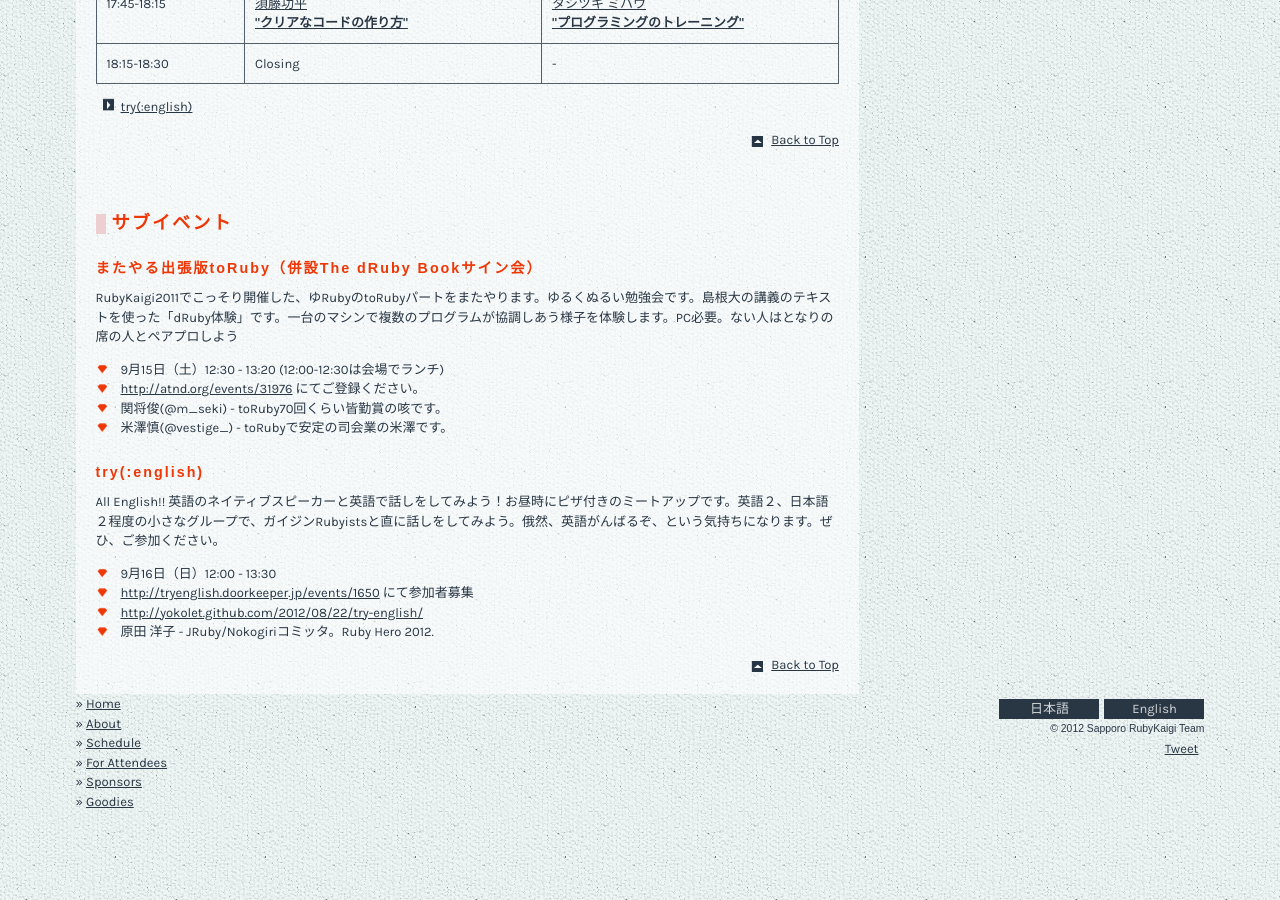
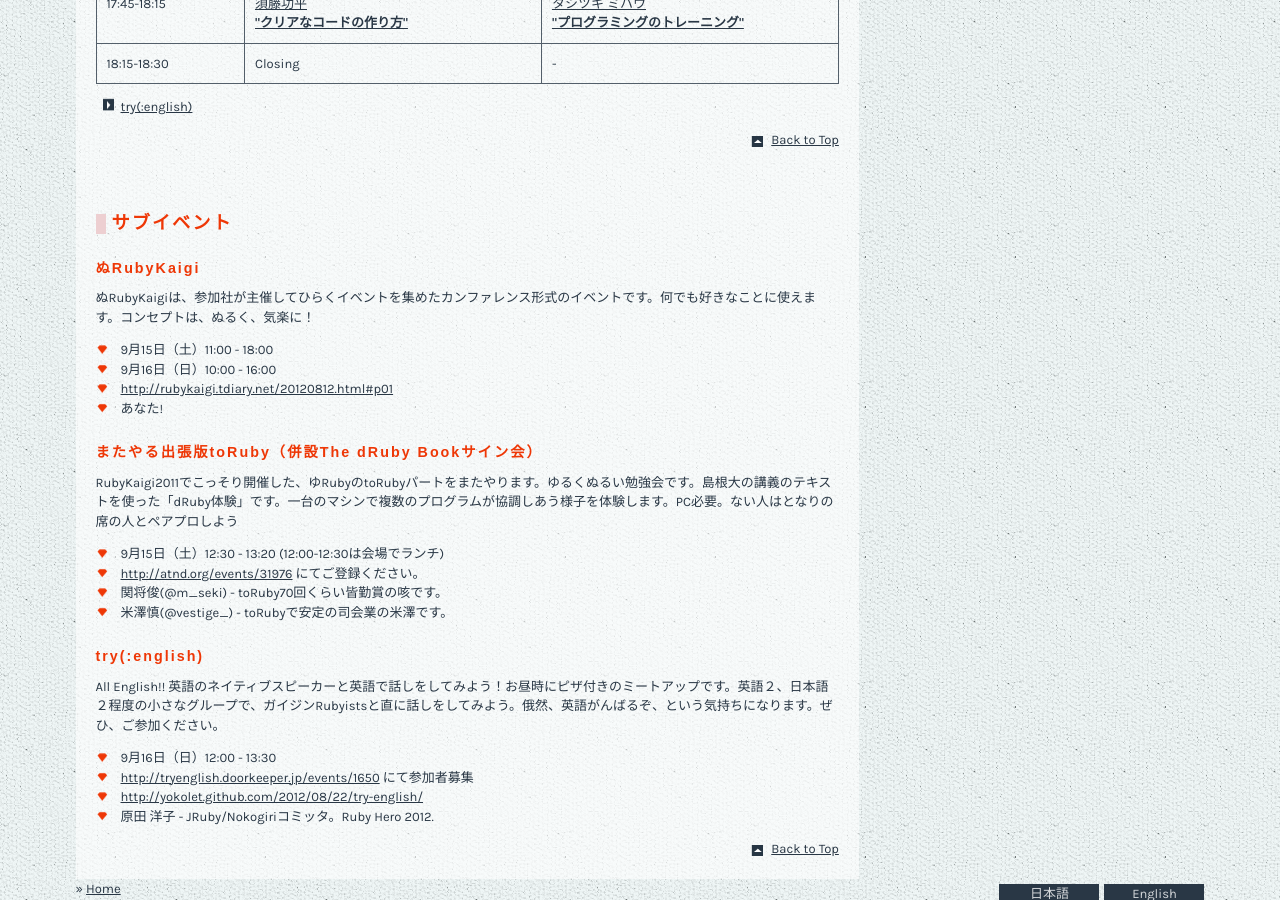
Before and after one commit to ruby-sapporo/sapporo.rubykaigi.org, a Jekyll site: the page built from 2012/ja/schedule.html, in a window 1280 px wide and 900 px high, scrolled down 2420 px. Built offline with Jekyll 4.4.1, drawn with Linux system fonts in a browser that asks for light colours; nearby versions of some CDN libraries; Markdown is read by kramdown in place of the engine named in the settings; comment, search, counter and statistics services are not loaded.

Commit message:
Update schedules

```diff
--- a/2012/ja/schedule.html
+++ b/2012/ja/schedule.html
@@ -391,6 +391,20 @@ localmenu: <li><a href="#schedule14">9月14日(金)</a></li><li><a href="#schedu
 <article id="subEvent">
   <h2>サブイベント</h2>
 
+    <h3 id="subEvent3">ぬRubyKaigi</h3>
+    <p>ぬRubyKaigiは、参加社が主催してひらくイベントを集めたカンファレンス形式のイベントです。何でも好きなことに使えます。コンセプトは、ぬるく、気楽に！</p>
+
+    <ul class="listMarkRed">
+        <li><p>9月15日（土）11:00 - 18:00</p>
+</li>
+        <li><p>9月16日（日）10:00 - 16:00</p>
+</li>
+        <li><p><a href="http://rubykaigi.tdiary.net/20120812.html#p01">http://rubykaigi.tdiary.net/20120812.html#p01</a></p>
+</li>
+        <li><p>あなた!</p>
+</li>
+    </ul>
+
     <h3 id="subEvent2">またやる出張版toRuby（併設The dRuby Bookサイン会）</h3>
     <p>RubyKaigi2011でこっそり開催した、ゆRubyのtoRubyパートをまたやります。ゆるくぬるい勉強会です。島根大の講義のテキストを使った「dRuby体験」です。一台のマシンで複数のプログラムが協調しあう様子を体験します。PC必要。ない人はとなりの席の人とペアプロしよう</p>
 
```
Also changed, not shown: 2012/en/schedule.html (+14 -0 lines).
